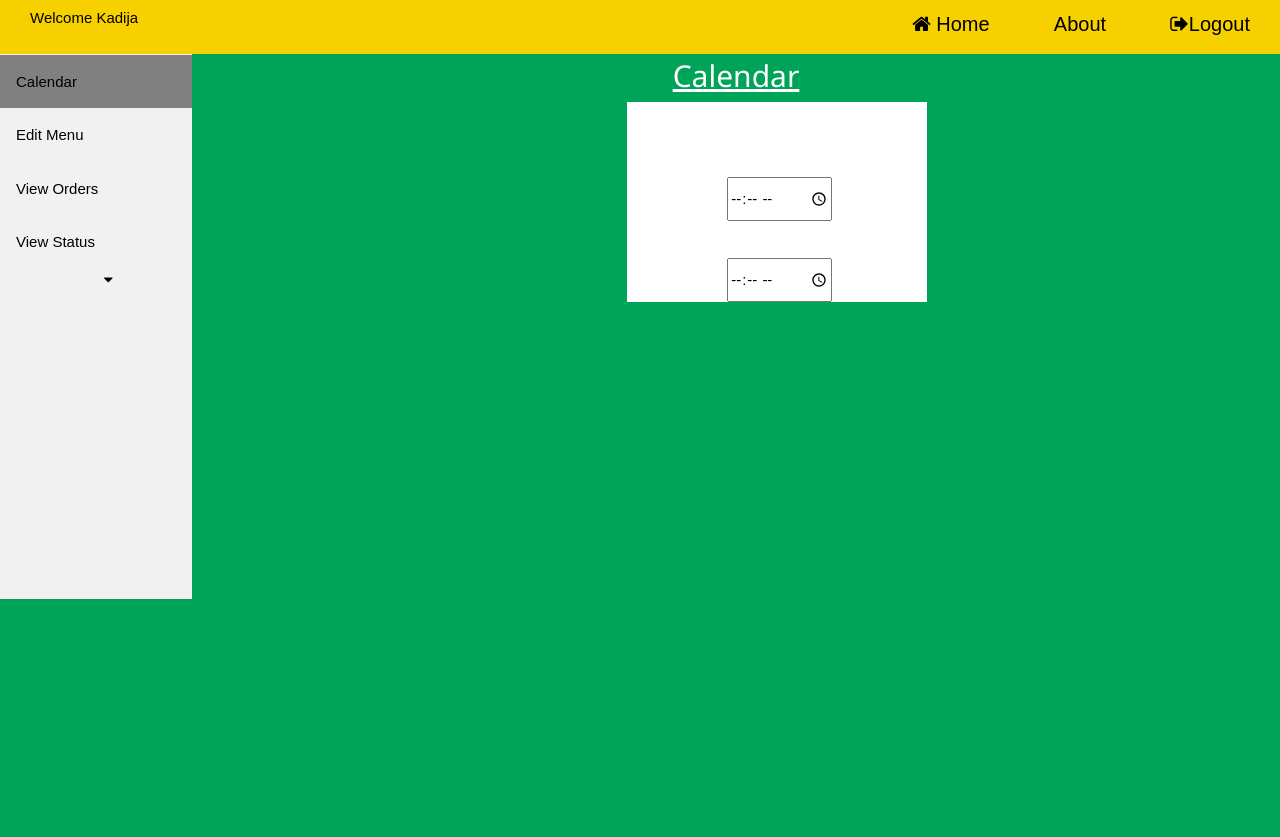
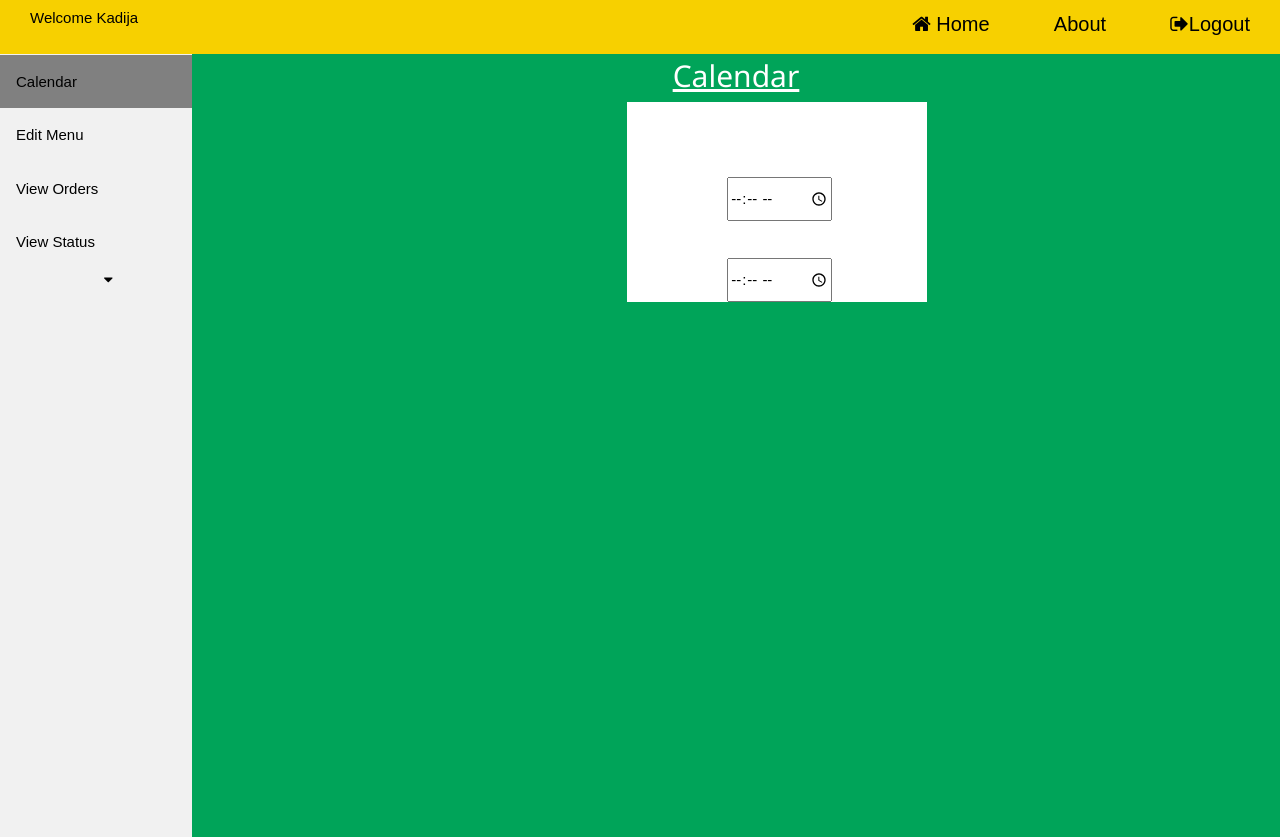
Before and after one commit to sarahprimavera/SysDevProject, a PHP site: page /SysDevProject/app/views/Admin/AdminPage.php in a window 1280 px wide. Shown: the part 201-1038 px from the top of the page. Before the commit the page ends 800 px from the top, so only its background shows below. Run offline with PHP 8.4, Linux system fonts and the light colour scheme; data comes from the database, SQL or seed files in the repository; data that the repository does not hold is empty; some libraries are stand-ins or nearby versions.

Commit message:
Add files via upload

```diff
--- a/app/views/Admin/admincss.css
+++ b/app/views/Admin/admincss.css
@@ -182,3 +182,7 @@ input[type=time]{
   grid-gap: 10px;
   box-sizing: border-box;
 }
+
+.w3-sidebar{
+	position: absolute!important;
+}
```
